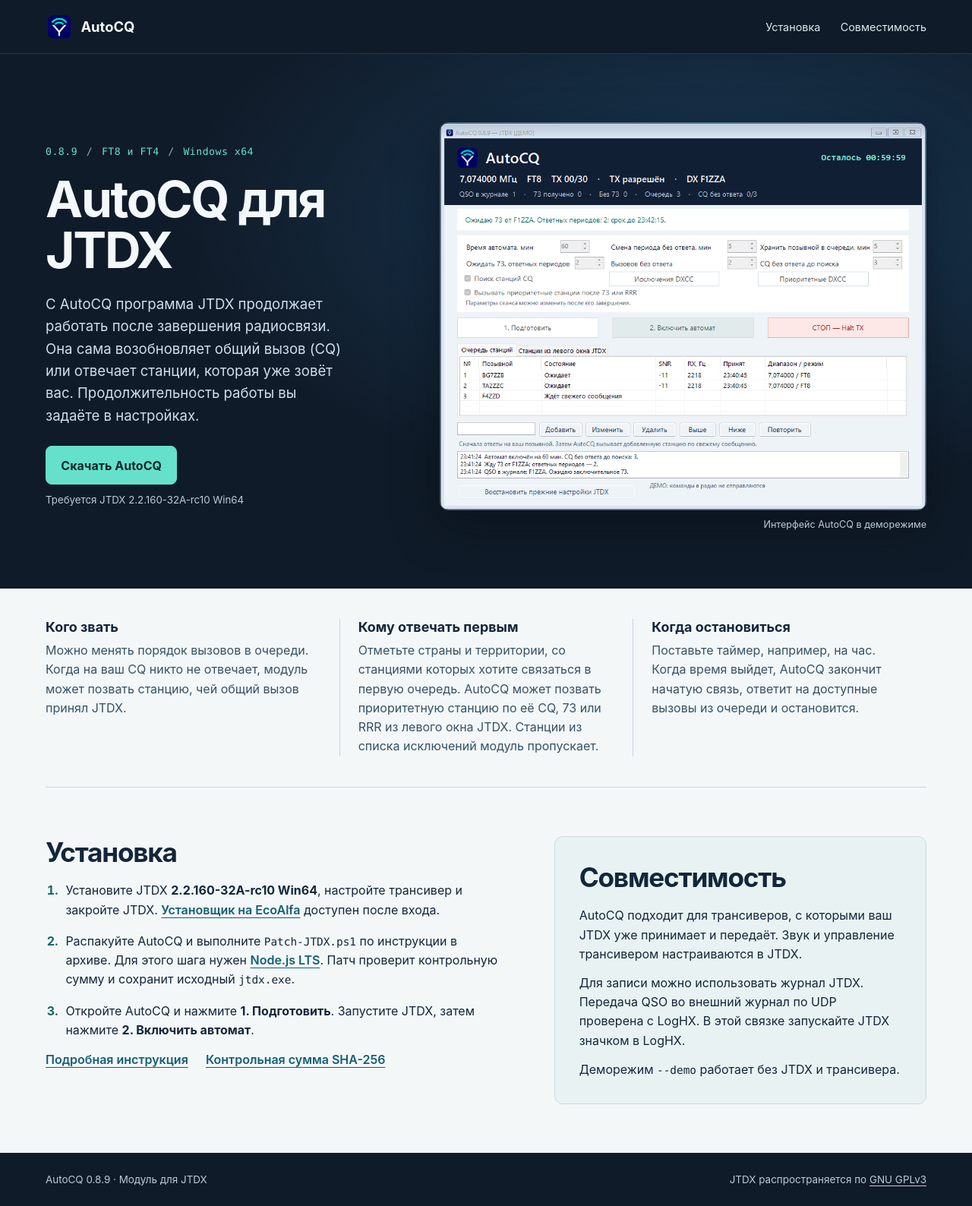
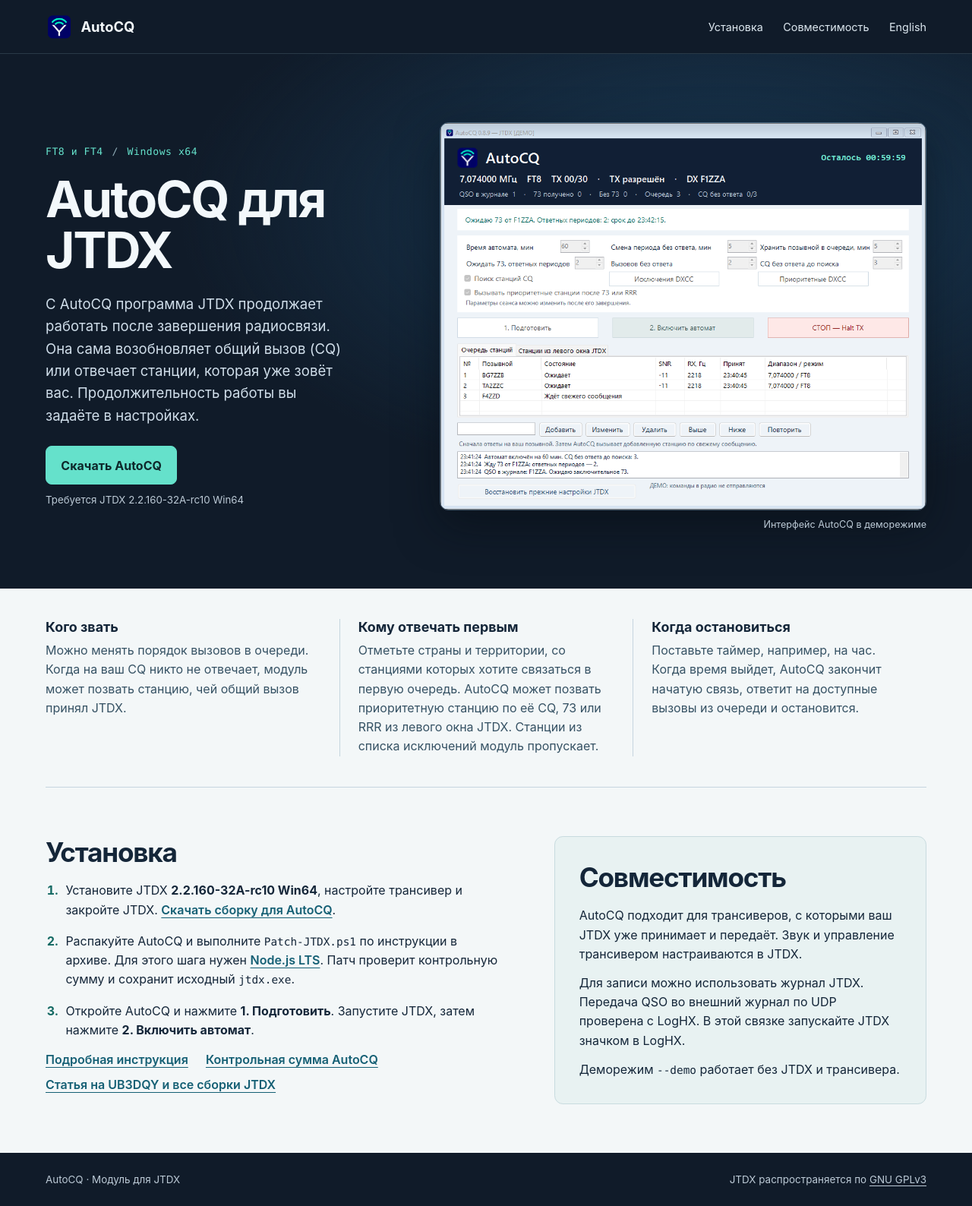
Before and after one commit to ub3dqy/jtdx-autocq, a plain HTML site: page docs/index.html in a window 1280 px wide. Shown: the whole page at 76% size. Drawn offline with Linux system fonts and the light colour scheme.

Commit message:
Add bilingual AutoCQ docs and repeatable releases

```diff
--- a/docs/index.html
+++ b/docs/index.html
@@ -15,6 +15,7 @@
       <nav aria-label="Разделы страницы">
         <a href="#setup">Установка</a>
         <a href="#compatibility">Совместимость</a>
+        <a href="https://ub3dqy.com/en/read/5/" lang="en">English</a>
       </nav>
     </div>
   </header>
@@ -22,10 +23,10 @@
     <section class="hero">
       <div class="wrap hero-grid">
         <div class="intro">
-          <p class="version">0.8.9 <span aria-hidden="true">/</span> FT8 и FT4 <span aria-hidden="true">/</span> Windows x64</p>
+          <p class="version">FT8 и FT4 <span aria-hidden="true">/</span> Windows x64</p>
           <h1>AutoCQ для<br> JTDX</h1>
           <p class="summary">С AutoCQ программа JTDX продолжает работать после завершения радиосвязи. Она сама возобновляет общий вызов (CQ) или отвечает станции, которая уже зовёт вас. Продолжительность работы вы задаёте в настройках.</p>
-          <a class="button" href="https://github.com/ub3dqy/jtdx-autocq/releases/download/v0.8.9/JTDX-AutoCQ-0.8.9-win64.zip">Скачать AutoCQ</a>
+          <a class="button" href="https://github.com/ub3dqy/jtdx-autocq/releases/latest">Скачать AutoCQ</a>
           <p class="requirements">Требуется JTDX 2.2.160-32A-rc10 Win64</p>
         </div>
         <figure class="product">
@@ -56,13 +57,14 @@
           <section id="setup" aria-labelledby="setup-title">
             <h2 id="setup-title">Установка</h2>
             <ol class="steps">
-              <li>Установите JTDX <strong>2.2.160-32A-rc10 Win64</strong>, настройте трансивер и закройте JTDX. <a href="https://ecoalfa.org/recursos/jtdx.4/">Установщик на EcoAlfa</a> доступен после входа.</li>
+              <li>Установите JTDX <strong>2.2.160-32A-rc10 Win64</strong>, настройте трансивер и закройте JTDX. <a href="https://ub3dqy.com/downloads/jtdx/2.2.160-rc10/jtdx-2.2.160-32A-rc10-win64.exe.zip">Скачать сборку для AutoCQ</a>.</li>
               <li>Распакуйте AutoCQ и выполните <code>Patch-JTDX.ps1</code> по инструкции в архиве. Для этого шага нужен <a href="https://nodejs.org/en/download">Node.js LTS</a>. Патч проверит контрольную сумму и сохранит исходный <code>jtdx.exe</code>.</li>
               <li>Откройте AutoCQ и нажмите <strong>1. Подготовить</strong>. Запустите JTDX, затем нажмите <strong>2. Включить автомат</strong>.</li>
             </ol>
             <div class="setup-links">
               <a href="https://github.com/ub3dqy/jtdx-autocq#установить-autocq">Подробная инструкция</a>
-              <a href="https://github.com/ub3dqy/jtdx-autocq/releases/download/v0.8.9/SHA256SUMS.txt">Контрольная сумма SHA-256</a>
+              <a href="https://github.com/ub3dqy/jtdx-autocq/releases/latest/download/SHA256SUMS.txt">Контрольная сумма AutoCQ</a>
+              <a href="https://ub3dqy.com/ru/read/5/">Статья на UB3DQY и все сборки JTDX</a>
             </div>
           </section>
           <section class="compat" id="compatibility" aria-labelledby="compat-title">
@@ -77,7 +79,7 @@
   </main>
   <footer>
     <div class="wrap footer-row">
-      <p>AutoCQ 0.8.9 · Модуль для JTDX</p>
+      <p>AutoCQ · Модуль для JTDX</p>
       <p>JTDX распространяется по <a href="https://www.gnu.org/licenses/gpl-3.0.html">GNU GPLv3</a></p>
     </div>
   </footer>
```
Also changed, not shown: 5 other files.
